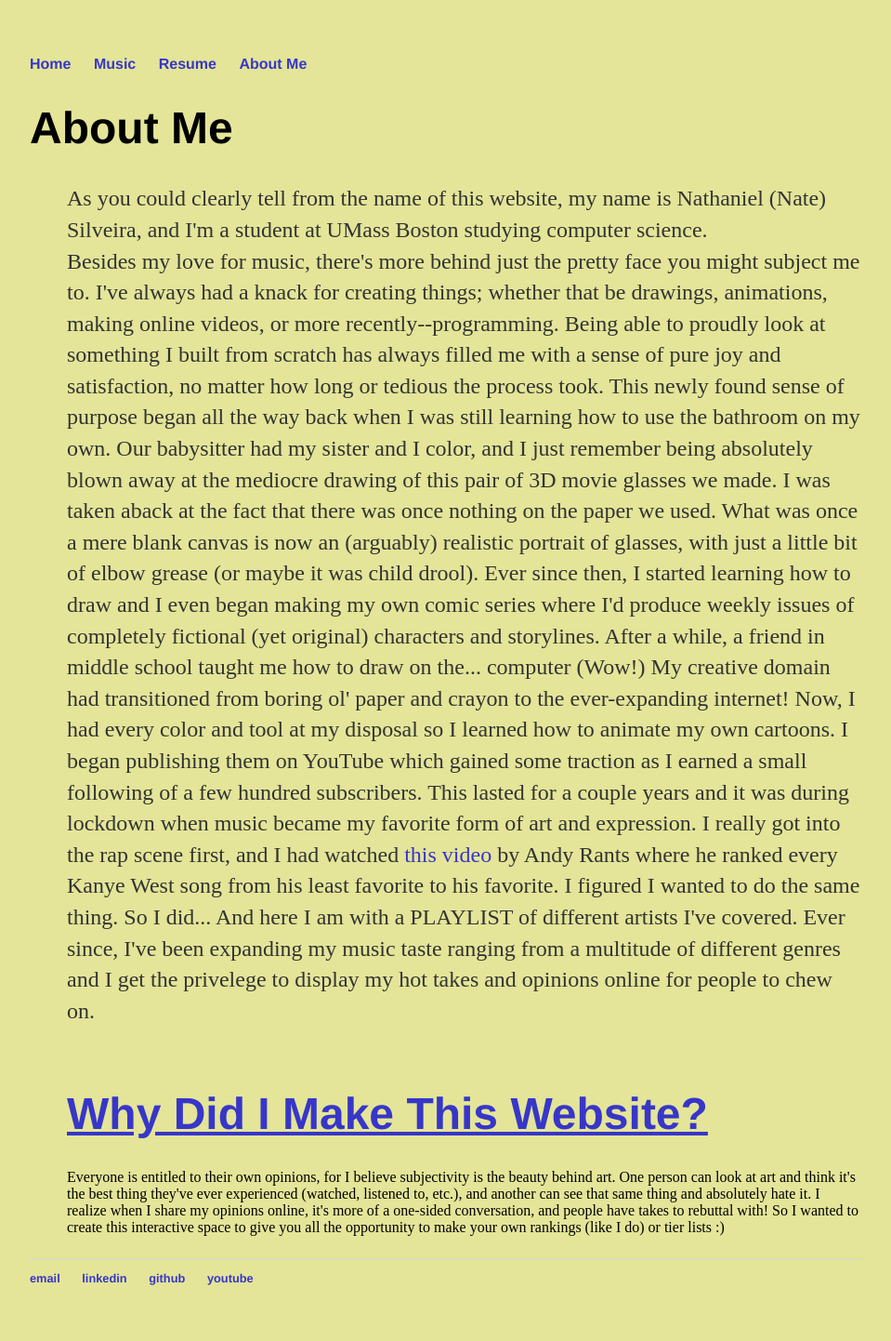
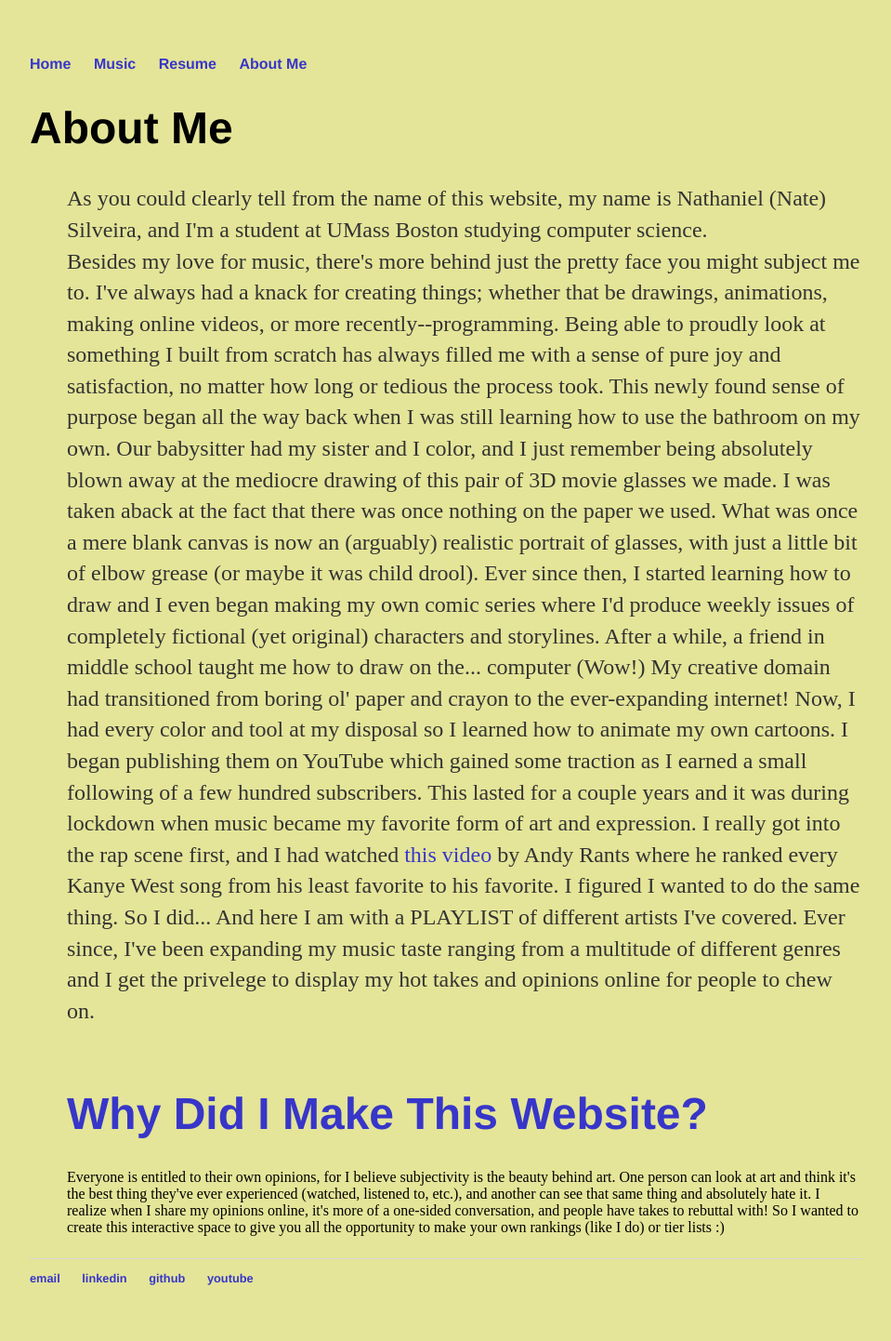
Before and after one commit to n8silveira/n8silveira.github.io, a Jekyll site: the page built from about/index.html, in a window 1280 px wide. Shown: the whole page at 93% size, without its empty margins (160-1119 px from the left). Built offline with Jekyll 4.4.1, drawn with Linux system fonts in a browser that asks for light colours.

```diff
--- a/about/index.html
+++ b/about/index.html
@@ -27,7 +27,7 @@ title: About Me
 			I've been expanding my music taste ranging from a multitude of different genres and I get the privelege to
 			display my hot takes and opinions online for people to chew on.<br><br>
 
-			<h1><a><u>Why Did I Make This Website?</u></a><br></h1>
+			<h1><a>Why Did I Make This Website?</a><br></h1>
 			Everyone is entitled to their own opinions, for I believe subjectivity is the beauty behind art. One person can look at
 			art and think it's the best thing they've ever experienced (watched, listened to, etc.), and another can see that same
 			thing and absolutely hate it. I realize when I share my opinions online, it's more of a one-sided conversation, and
```
